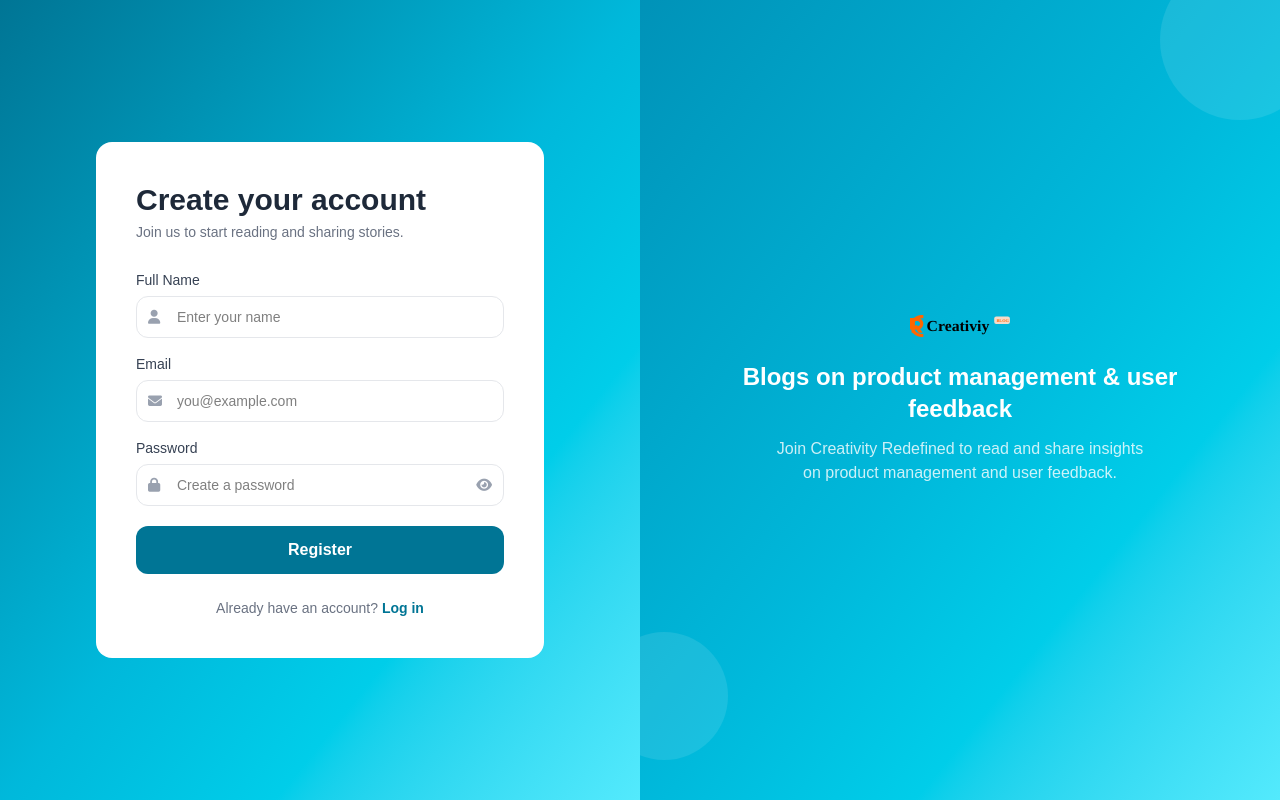
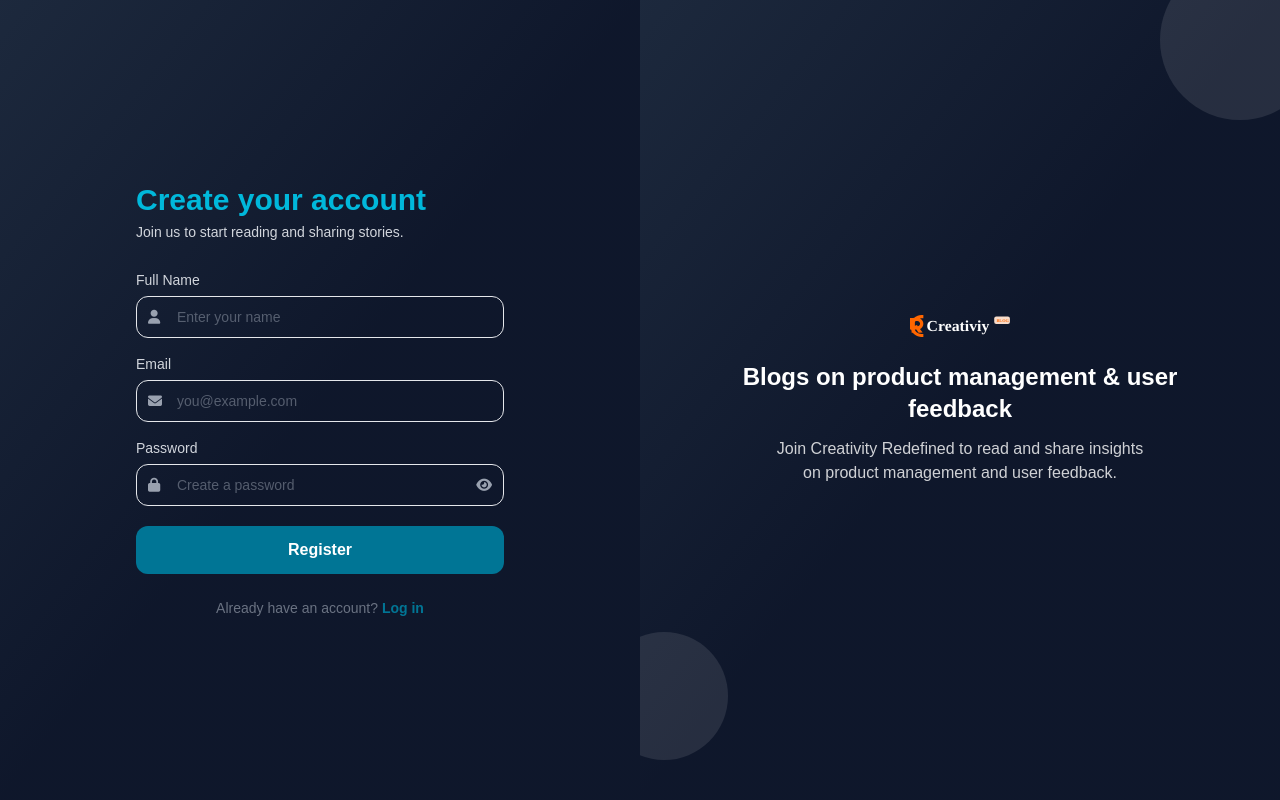
Before and after one commit to kehindeadeniji65-arch/blogwebsite, a Next.js app: page /signup in a window 1280 px wide. Built offline with nearby package versions, Linux system fonts and the light colour scheme.

Commit message:
front-update

```diff
--- a/src/app/LatestPost/page.tsx
+++ b/src/app/LatestPost/page.tsx
@@ -36,14 +36,14 @@ export default function BlogList() {
     <div>
       <Navbar/>
 
-      <div className="max-w-6xl mx-auto px-4 py-10">
+      <div className="max-w-6xl mx-auto px-4 py-10 bg-slate-900">
         <div className="flex flex-col sm:flex-row sm:items-center sm:justify-between gap-4 mb-8">
-          <h1 className="text-2xl sm:text-3xl font-bold text-gray-800">All Posts</h1>
+          <h1 className="text-2xl sm:text-3xl font-bold text-cyan-500">All Posts</h1>
           <input
             value={searchTerm}
             onChange={e => setSearchTerm(e.target.value)}
             placeholder="Search by title or author"
-            className="border border-black rounded-lg outline-none focus:border-purple-400 px-4 py-2 text-sm w-full sm:w-72"
+            className="border border-cyan-200 rounded-lg outline-none focus:border-cyan-400 px-4 py-2 text-sm w-full sm:w-72"
           />
         </div>
 
@@ -57,7 +57,7 @@ export default function BlogList() {
               <Link
                 href={`/blog/${post._id}`}
                 key={post._id}
-                className="flex flex-row sm:flex-col bg-white border border-gray-100 rounded-xl overflow-hidden shadow-sm hover:shadow-md transition-shadow"
+                className="flex flex-row sm:flex-col bg-slate-900/60 border border-cyan-100 rounded-xl overflow-hidden shadow-sm hover:shadow-md transition-shadow"
               >
                 {post.image && (
                   <img
@@ -67,14 +67,14 @@ export default function BlogList() {
                   />
                 )}
                 <div className="p-3 sm:p-4 flex-1 border-l-4 sm:border-l-0 sm:border-t-4 border-black">
-                  <h3 className="font-bold text-base sm:text-lg mb-1 text-gray-800">{post.title}</h3>
-                  <p className="text-xs sm:text-sm text-gray-500 mb-1 sm:mb-2">
-                    by <span className="text-orange-700 font-medium">{post.author}</span> ·{' '}
+                  <h3 className="font-bold text-base sm:text-lg mb-1 text-white">{post.title}</h3>
+                  <p className="text-xs sm:text-sm text-gray-300 mb-1 sm:mb-2">
+                    by <span className="text-cyan-500 font-medium">{post.author}</span> ·{' '}
                     {post.createdAt && new Date(post.createdAt).toLocaleDateString('en-US', {
                       year: 'numeric', month: 'short', day: 'numeric'
                     })}
                   </p>
-                  <p className="text-xs sm:text-sm text-gray-600 line-clamp-2">{post.content}</p>
+                  <p className="text-xs sm:text-sm text-white line-clamp-2">{post.content}</p>
                 </div>
               </Link>
             ))}
--- a/src/app/signup/page.tsx
+++ b/src/app/signup/page.tsx
@@ -3,7 +3,7 @@ import { useRouter } from "next/navigation";
 import Link from "next/link";
 import React from "react";
 import { useState } from "react";
-import Logo from "@/organism/Logo";
+import LogoW from "@/organism/LogoW";
 
 export default function page() {
   const router = useRouter();
@@ -57,18 +57,18 @@ export default function page() {
       )}
 
       {/* Left - Register form */}
-      <div className="flex justify-center items-center w-full lg:w-1/2 px-4 py-10 bg-linear-to-br from-cyan-700 via-cyan-500 to-cyan-300 lg:bg-white">
-        <div className="w-full max-w-md bg-white lg:shadow-none shadow-xl rounded-2xl px-6 py-8 sm:px-10 sm:py-10">
+      <div className="flex justify-center items-center w-full lg:w-1/2 px-4 py-10 bg-linear-to-br from-slate-800 via-slate-900 to-slate-900 lg:bg-linear-to-br from-slate-800 via-slate-900 to-slate-900">
+        <div className="w-full max-w-md bg- lg:shadow-none shadow-xl rounded-2xl px-6 py-8 sm:px-10 sm:py-10">
           <div className="flex lg:hidden justify-center mb-6">
-            <Logo/>
+            <LogoW/>
           </div>
 
-          <h2 className="text-2xl sm:text-3xl font-bold text-gray-800">Create your account</h2>
-          <p className="text-gray-500 text-sm mt-1 mb-7">Join us to start reading and sharing stories.</p>
+          <h2 className="text-2xl sm:text-3xl font-bold text-cyan-500">Create your account</h2>
+          <p className="text-gray-300 text-sm mt-1 mb-7">Join us to start reading and sharing stories.</p>
 
           <form onSubmit={handleSignup} autoComplete="off" className="flex flex-col gap-4">
             <div className="flex flex-col gap-1.5">
-              <label htmlFor="name" className="text-sm font-medium text-gray-700">Full Name</label>
+              <label htmlFor="name" className="text-sm font-medium text-gray-300">Full Name</label>
               <div className="relative">
                 <i className="fa-solid fa-user absolute left-3 top-1/2 -translate-y-1/2 text-gray-400 text-sm"></i>
                 <input
@@ -80,13 +80,13 @@ export default function page() {
                   placeholder="Enter your name"
                   required
                   autoComplete="off"
-                  className="w-full border border-gray-200 rounded-xl pl-10 pr-4 py-2.5 text-sm outline-none focus:border-cyan-600 focus:ring-2 focus:ring-cyan-100 transition"
+                  className="w-full text-gray-400 border border-gray-200 rounded-xl pl-10 pr-4 py-2.5 text-sm outline-0 focus:border-cyan-600 focus:ring-2 focus:ring-cyan-100 transition"
                 />
               </div>
             </div>
 
             <div className="flex flex-col gap-1.5">
-              <label htmlFor="email" className="text-sm font-medium text-gray-700">Email</label>
+              <label htmlFor="email" className="text-sm font-medium text-gray-300">Email</label>
               <div className="relative">
                 <i className="fa-solid fa-envelope absolute left-3 top-1/2 -translate-y-1/2 text-gray-400 text-sm"></i>
                 <input
@@ -98,13 +98,13 @@ export default function page() {
                   placeholder="you@example.com"
                   required
                   autoComplete="off"
-                  className="w-full border border-gray-200 rounded-xl pl-10 pr-4 py-2.5 text-sm outline-none focus:border-cyan-600 focus:ring-2 focus:ring-cyan-100 transition"
+                  className="w-full text-gray-400 border border-gray-200 rounded-xl pl-10 pr-4 py-2.5 text-sm outline-none focus:border-cyan-600 focus:ring-2 focus:ring-cyan-100 transition"
                 />
               </div>
             </div>
 
             <div className="flex flex-col gap-1.5">
-              <label htmlFor="password" className="text-sm font-medium text-gray-700">Password</label>
+              <label htmlFor="password" className="text-sm font-medium text-gray-300">Password</label>
               <div className="relative">
                 <i className="fa-solid fa-lock absolute left-3 top-1/2 -translate-y-1/2 text-gray-400 text-sm"></i>
                 <input
@@ -116,7 +116,7 @@ export default function page() {
                   placeholder="Create a password"
                   required
                   autoComplete="new-password"
-                  className="w-full border border-gray-200 rounded-xl pl-10 pr-10 py-2.5 text-sm outline-none focus:border-cyan-600 focus:ring-2 focus:ring-cyan-100 transition"
+                  className="w-full text-gray-400 border border-gray-200 rounded-xl pl-10 pr-10 py-2.5 text-sm outline-none focus:border-cyan-600 focus:ring-2 focus:ring-cyan-100 transition"
                 />
                 <button
                   type="button"
@@ -159,10 +159,10 @@ export default function page() {
       </div>
 
       {/* Right - Logo & brand panel, desktop only */}
-      <div className="hidden lg:flex w-1/2 flex-col justify-center items-center bg-linear-to-br from-cyan-600 via-cyan-500 to-cyan-300 px-10 text-center relative overflow-hidden">
+      <div className="hidden lg:flex w-1/2 flex-col justify-center items-center bg-linear-to-br from-slate-800 via-slate-900 to-slate-900 px-10 text-center relative overflow-hidden">
         <div className="absolute -top-10 -right-10 w-40 h-40 rounded-full bg-white/10"></div>
         <div className="absolute bottom-10 -left-10 w-32 h-32 rounded-full bg-white/10"></div>
-        <Logo/>
+        <LogoW/>
         <p className="mt-6 text-2xl font-bold text-white max-w-md">
           Blogs on product management & user feedback
         </p>
--- a/src/layouts/BottomNav.tsx
+++ b/src/layouts/BottomNav.tsx
@@ -22,7 +22,7 @@ export default function BottomNav() {
             key={i}
             href={item.link}
             className={`flex flex-col items-center gap-1 px-3 py-1 text-xs ${
-              active ? "text-orange-500" : "text-white/70"
+              active ? "text-cyan-500" : "text-white/70"
             }`}
           >
             <i className={`${item.icon} text-lg`}></i>
--- a/src/layouts/FetchPost.tsx
+++ b/src/layouts/FetchPost.tsx
@@ -57,7 +57,7 @@ export default function FetchPost() {
               <Link
                 href={`/blog/${post._id}`}
                 key={post._id}
-                className="flex flex-row sm:flex-col bg-white border border-gray-100 rounded-xl overflow-hidden shadow-sm hover:shadow-md transition-shadow"
+                className="flex flex-row sm:flex-col bg-slate-900/60 border border-gray-100 rounded-xl overflow-hidden shadow-sm hover:shadow-md transition-shadow"
               >
                 {post.image && (
                   <img
@@ -66,15 +66,15 @@ export default function FetchPost() {
                     className="w-28 h-24 sm:w-full sm:h-48 object-cover shrink-0"
                   />
                 )}
-                <div className="p-3 sm:p-4 flex-1 border-l-4 sm:border-l-0 sm:border-t-4 border-black">
-                  <h3 className="font-bold text-base sm:text-lg mb-1 text-gray-800">{post.title}</h3>
-                  <p className="text-xs sm:text-sm text-gray-500 mb-1 sm:mb-2">
-                    by <span className="text-orange-700 font-medium">{post.author}</span> ·{' '}
+                <div className="p-3 sm:p-4 flex-1 border-l-4 sm:border-l-0 sm:border-t-4 border-cyan-500">
+                  <h3 className="font-bold text-base sm:text-lg mb-1 text-white">{post.title}</h3>
+                  <p className="text-xs sm:text-sm text-gray-300 mb-1 sm:mb-2">
+                    by <span className="text-cyan-700 font-medium">{post.author}</span> ·{' '}
                     {post.createdAt && new Date(post.createdAt).toLocaleDateString('en-US', {
                       year: 'numeric', month: 'short', day: 'numeric'
                     })}
                   </p>
-                  <p className="text-xs sm:text-sm text-gray-600 line-clamp-2">{post.content}</p>
+                  <p className="text-xs sm:text-sm text-white line-clamp-2">{post.content}</p>
                 </div>
               </Link>
             ))}
--- a/src/layouts/navbar.tsx
+++ b/src/layouts/navbar.tsx
@@ -71,10 +71,10 @@ export default function Navbar() {
       <div className="flex md:hidden items-center gap-2">
         {user ? (
           <Link href="/dashboard" className="flex items-center gap-2">
+            <span className="text-sm font-semibold text-white">{firstName}</span>
             <div className="w-8 h-8 rounded-full bg-cyan-700 text-white flex items-center justify-center font-bold uppercase text-sm">
               {(user.name || user.email || "U").charAt(0)}
             </div>
-            <span className="text-sm font-semibold text-gray-800">{firstName}</span>
           </Link>
         ) : (
           <Link href="/signup" className="text-sm font-semibold text-cyan-500">
```
Also changed, not shown: src/app/login/page.tsx (+12 -12 lines).
